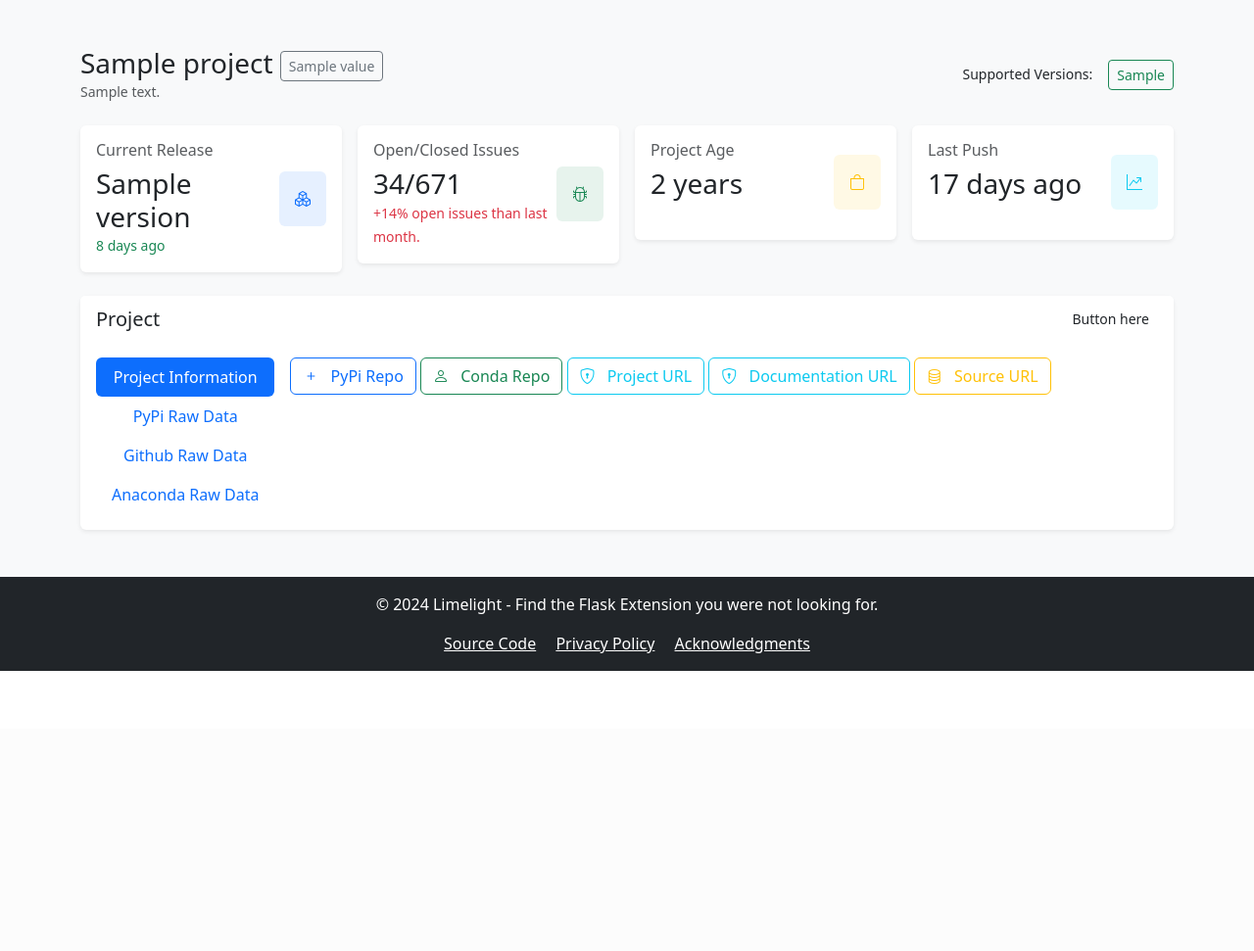
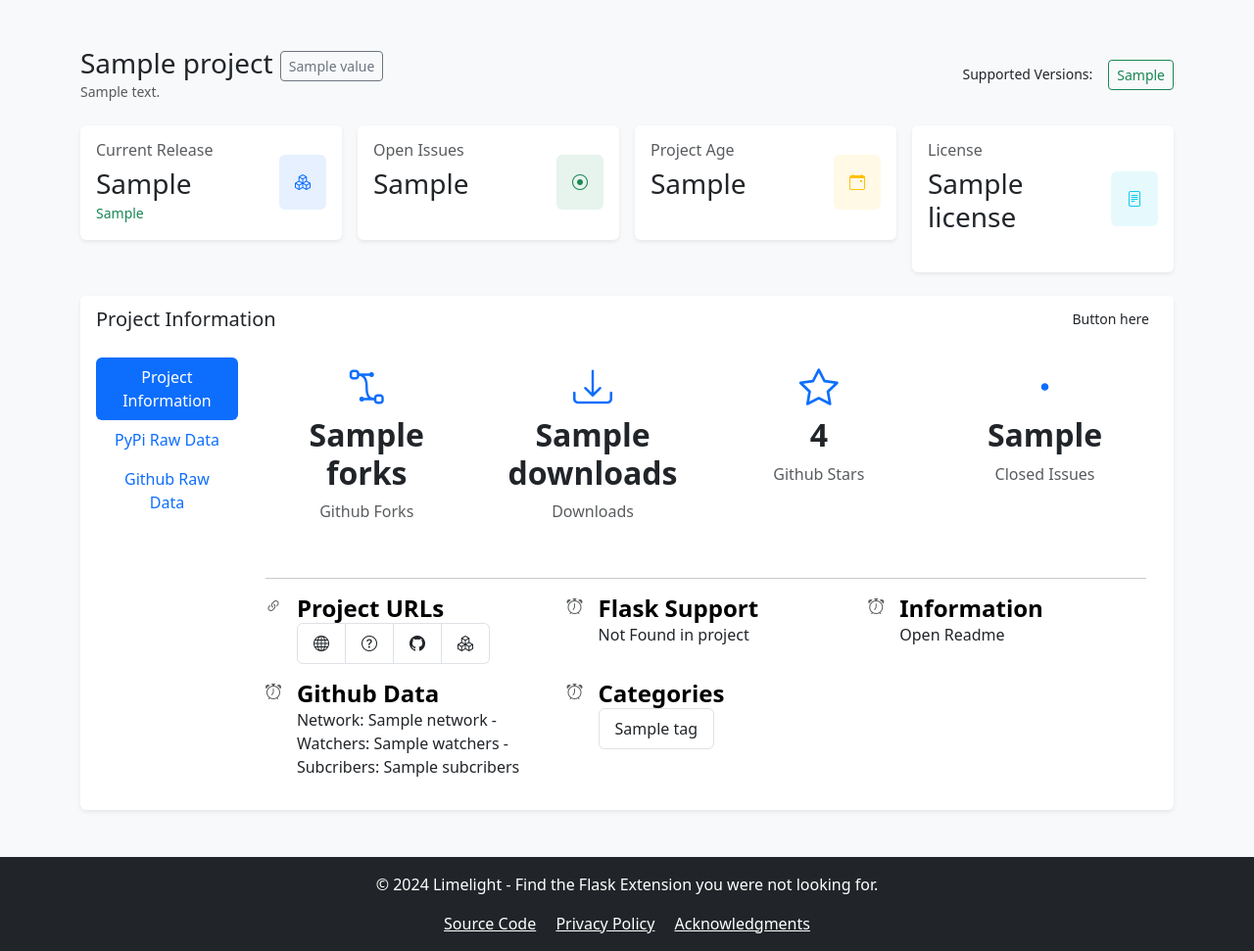
Before and after one commit to mariofix/limelight, a Flask app: template limelight/templates/website/project.html in a window 1280 px wide. Shown: the part 56-1027 px from the top of the page at 98% size. Before the commit the page ends 741 px from the top, so only its background shows below. Run offline with Flask 3, Linux system fonts and the light colour scheme; the template is opened without the code that fills it: most values are stand-ins (such as "Sample title", 1, 10 or a date in 2020); parts of the project's set-up code (start-up, migrations or seed data) failed here and were passed over.

Commit message:
latest stuff

```diff
--- a/limelight/admin/site.py
+++ b/limelight/admin/site.py
@@ -3,11 +3,10 @@ from flask_admin.theme import Bootstrap4Theme  # type: ignore
 from flask_babel import lazy_gettext as _
 
 from ..database import db
-from ..models import Project, ProjectStats, Tag
-from .views import ProjectAdmin, ProjectStatsAdmin, TagAdmin
+from ..models import Project, Tag
+from .views import ProjectAdmin, TagAdmin
 
 admin_site = Admin(name="limelight", theme=Bootstrap4Theme(swatch="pulse", fluid=False))
 
 admin_site.add_view(ProjectAdmin(Project, db.session, category=_("Projects")))
 admin_site.add_view(TagAdmin(Tag, db.session, category=_("Projects")))
-admin_site.add_view(ProjectStatsAdmin(ProjectStats, db.session, category=_("Projects")))
--- a/limelight/templates/website/project.html
+++ b/limelight/templates/website/project.html
@@ -30,12 +30,11 @@ endblock title %} {% block meta_content %}
       </div>
       <div class="d-flex gap-2">
         <span class="btn border-0 btn-sm">Supported Versions:</span>
-        {% if project.supported_python %} {% for python_version in
-        project.supported_python %}
+        {% if project.supported_python %}
         <button class="btn btn-outline-success btn-sm">
-          {{ python_version }}
+          {{ project.supported_python }}
         </button>
-        {% endfor %} {% else %}
+        {% else %}
         <button class="btn btn-outline-warning btn-sm">Not Informed</button>
         {% endif%}
       </div>
@@ -49,8 +48,8 @@ endblock title %} {% block meta_content %}
             <div class="d-flex justify-content-between align-items-center">
               <div>
                 <h6 class="text-muted mb-2">Current Release</h6>
-                <h3 class="mb-0">{{ project.pypi_data.info.version }}</h3>
-                <small class="text-success">8 days ago </small>
+                <h3 class="mb-0">{{ project.last_release }}</h3>
+                <small class="text-success">{{ project.last_release_ago() }}</small>
                 {% if project.pypi_data.info.yanked %}
                 - <small class="text-danger"> Yanked!</small>
                 {% endif %}
@@ -67,12 +66,12 @@ endblock title %} {% block meta_content %}
           <div class="card-body">
             <div class="d-flex justify-content-between align-items-center">
               <div>
-                <h6 class="text-muted mb-2">Open/Closed Issues</h6>
-                <h3 class="mb-0">34/671</h3>
-                <small class="text-danger"> +14% open issues than last month. </small>
+                <h6 class="text-muted mb-2">Open Issues</h6>
+                <h3 class="mb-0">{{ project.issues_open }}</h3>
+                <small class="text-danger">&nbsp; </small>
               </div>
               <div class="bg-success bg-opacity-10 p-3 rounded">
-                <i class="bi bi-bug text-success"></i>
+                <i class="bi bi-record-circle text-success"></i>
               </div>
             </div>
           </div>
@@ -84,13 +83,13 @@ endblock title %} {% block meta_content %}
             <div class="d-flex justify-content-between align-items-center">
               <div>
                 <h6 class="text-muted mb-2">Project Age</h6>
-                <h3 class="mb-0">2 years</h3>
+                <h3 class="mb-0">{{ project.first_release_ago() }}</h3>
                 <small class="text-danger">
                   &nbsp;
                 </small>
               </div>
               <div class="bg-warning bg-opacity-10 p-3 rounded">
-                <i class="bi bi-bag text-warning"></i>
+                <i class="bi bi-calendar-event text-warning"></i>
               </div>
             </div>
           </div>
@@ -101,14 +100,14 @@ endblock title %} {% block meta_content %}
           <div class="card-body">
             <div class="d-flex justify-content-between align-items-center">
               <div>
-                <h6 class="text-muted mb-2">Last Push</h6>
-                <h3 class="mb-0">17 days ago</h3>
+                <h6 class="text-muted mb-2">License</h6>
+                <h3 class="mb-0">{{ project.license }}</h3>
                 <small class="text-success">
                   &nbsp;
                 </small>
               </div>
               <div class="bg-info bg-opacity-10 p-3 rounded">
-                <i class="bi bi-graph-up-arrow text-info"></i>
+                <i class="bi bi-file-text text-info"></i>
               </div>
             </div>
           </div>
@@ -123,7 +122,7 @@ endblock title %} {% block meta_content %}
         <div class="card border-0 shadow-sm">
           <div class="card-header bg-white border-0">
             <div class="d-flex justify-content-between align-items-center">
-              <h5 class="mb-0">Project</h5>
+              <h5 class="mb-0">Project Information</h5>
               <button class="btn btn-sm">Button here</button>
             </div>
           </div>
@@ -139,39 +138,106 @@ endblock title %} {% block meta_content %}
                 <button class="nav-link" id="v-pills-ghdata-tab" data-bs-toggle="pill" data-bs-target="#v-pills-ghdata" type="button" role="tab" aria-controls="v-pills-ghdata" aria-selected="false">
                   Github Raw Data
                 </button>
-                <button class="nav-link" id="v-pills-anadata-tab" data-bs-toggle="pill" data-bs-target="#v-pills-anadata" type="button" role="tab" aria-controls="v-pills-anadata" aria-selected="false">
+                <!-- <button class="nav-link" id="v-pills-anadata-tab" data-bs-toggle="pill" data-bs-target="#v-pills-anadata" type="button" role="tab" aria-controls="v-pills-anadata" aria-selected="false">
                   Anaconda Raw Data
-                </button>
+                </button> -->
               </div>
               <div class="tab-content" id="v-pills-tabContent">
                 <div class="tab-pane fade show active" id="v-pills-home" role="tabpanel" aria-labelledby="v-pills-home-tab" tabindex="0">
-                  <div class="gap-2">
-                    <a href="https://pypi.org/project/{{ project.pypi_slug }}" class="btn btn-outline-primary" role="button">
-                      <i class="bi bi-plus me-2"></i> PyPi Repo
-                    </a>
-                    <a href="https://anaconda.org/{{ project.conda_slug }}" class="btn btn-outline-success" role="button">
-                      <i class="bi bi-person me-2"></i> Conda Repo
-                    </a>
-                    <a href="{{ project.project_url }}" class="btn btn-outline-info" role="button">
-                      <i class="bi bi-shield-lock me-2"></i> Project URL
-                    </a>
-                    <a href="{{ project.documentation_url }}" class="btn btn-outline-info" role="button">
-                      <i class="bi bi-shield-lock me-2"></i> Documentation URL
-                    </a>
-                    <a href="{{ project.source_url }}" class="btn btn-outline-warning" role="button">
-                      <i class="bi bi-database me-2"></i> Source URL
-                    </a>
+                  <div class="container" id="icon-grid">
+                    <div class="row">
+                      <div class="col-md-3 col-6 mb-4">
+                        <div class="text-center">
+                          <i class="bi bi-bezier2 fs-1 text-primary mb-2"></i>
+                          <h2 class="fw-bold">{{ project.forks }}</h2>
+                          <p class="text-muted">Github Forks</p>
+                        </div>
+                      </div>
+                      <div class="col-md-3 col-6 mb-4">
+                        <div class="text-center">
+                          <i class="bi bi-download fs-1 text-primary mb-2"></i>
+                          <h2 class="fw-bold">{{ project.downloads|default("No Data", boolean=True) }}</h2>
+                          <p class="text-muted">Downloads</p>
+                        </div>
+                      </div>
+                      <div class="col-md-3 col-6 mb-4">
+                        <div class="text-center">
+                          <i class="bi bi-star fs-1 text-primary mb-2"></i>
+                          <h2 class="fw-bold">{{ project.stars }}</h2>
+                          <p class="text-muted">Github Stars</p>
+                        </div>
+                      </div>
+                      <div class="col-md-3 col-6 mb-4">
+                        <div class="text-center">
+                          <i class="bi bi-dot fs-1 text-primary mb-2"></i>
+                          <h2 class="fw-bold">{{ project.issues_closed }}</h2>
+                          <p class="text-muted">Closed Issues</p>
+                        </div>
+                      </div>
+                    </div>
+                    <hr>
+
+                    <div class="row row-cols-lg-3 row-cols-sm-2 row-col-1">
+                      <div class="col d-flex align-items-start">
+                        <i class="bi bi-link-45deg text-body-secondary flex-shrink-0 me-3"></i>
+                        <div>
+                          <h3 class="fw-bold mb-0 fs-4 text-body-emphasis">Project URLs</h3>
+                          <ul class="list-group list-group-horizontal mb-3">
+                            <a href="" class="list-group-item list-group-item-action"><i class="bi bi-globe"></i></a>
+                            <a href="" class="list-group-item list-group-item-action"><i class="bi bi-question-circle"></i></a>
+                            <a href="" class="list-group-item list-group-item-action"><i class="bi bi-github"></i></a>
+                            <a href="" class="list-group-item list-group-item-action"><i class="bi bi-boxes"></i></a>
+                          </ul>
+                        </div>
+                      </div>
+                      <div class="col d-flex align-items-start">
+                        <i class="bi bi-alarm text-body-secondary flex-shrink-0 me-3"></i>
+                        <div>
+                          <h3 class="fw-bold mb-0 fs-4 text-body-emphasis">Flask Support</h3>
+                          <p>{{ project.supported_flask|default("Not Found in project", boolean=true) }}</p>
+                        </div>
+                      </div>
+                      <div class="col d-flex align-items-start">
+                        <i class="bi bi-alarm text-body-secondary flex-shrink-0 me-3"></i>
+                        <div>
+                          <h3 class="fw-bold mb-0 fs-4 text-body-emphasis">Information</h3>
+                          <p>Open Readme</p>
+                        </div>
+                      </div>
+
+
+                      <div class="col d-flex align-items-start">
+                        <i class="bi bi-alarm text-body-secondary flex-shrink-0 me-3"></i>
+                        <div>
+                          <h3 class="fw-bold mb-0 fs-4 text-body-emphasis">Github Data</h3>
+                          <p>Network: {{project.network}} - Watchers: {{project.watchers}} - Subcribers: {{project.subcribers}}</p>
+                        </div>
+                      </div>
+
+                      <div class="col d-flex align-items-start">
+                        <i class="bi bi-alarm text-body-secondary flex-shrink-0 me-3"></i>
+                        <div>
+                          <h3 class="fw-bold mb-0 fs-4 text-body-emphasis">Categories</h3>
+                          <ul class="list-group list-group-horizontal mb-3">
+                            {% for tag in project.tags %}
+                            <li class="list-group-item">{{tag.name}}</li>
+                            {% endfor %}
+                          </ul>
+                        </div>
+                      </div>
+                    </div>
                   </div>
                 </div>
+
                 <div class="tab-pane fade" id="v-pills-pypidata" role="tabpanel" aria-labelledby="v-pills-pypidata-tab" tabindex="0">
                   <div class="json_tree"></div>
                 </div>
                 <div class="tab-pane fade" id="v-pills-ghdata" role="tabpanel" aria-labelledby="v-pills-ghdata-tab" tabindex="0">
                   <div class="json_tree_gh"></div>
                 </div>
-                <div class="tab-pane fade" id="v-pills-anadata" role="tabpanel" aria-labelledby="v-pills-anadata-tab" tabindex="0">
+                <!-- <div class="tab-pane fade" id="v-pills-anadata" role="tabpanel" aria-labelledby="v-pills-anadata-tab" tabindex="0">
                   <div class="json_tree_ana"></div>
-                </div>
+                </div> -->
               </div>
             </div>
           </div>
@@ -185,13 +251,10 @@ endblock title %} {% block meta_content %}
 <script type="text/javascript">
   const data = {{ project.pypi_data| tojson }};
   const gh_data = {{ project.source_data| tojson }};
-  const ana_data = {{ project.conda_data| tojson }};
   const tree = jsonview.create(data);
   const tree_gh = jsonview.create(gh_data);
-  const tree_ana = jsonview.create(ana_data);
   jsonview.render(tree, document.querySelector(".json_tree"));
   jsonview.render(tree_gh, document.querySelector(".json_tree_gh"));
-  jsonview.render(tree_ana, document.querySelector(".json_tree_ana"));
-  <!-- jsonview.expand(tree); -->
+
 </script>
 {% endblock post_js%}
--- a/limelight/templates/website/tag.html
+++ b/limelight/templates/website/tag.html
@@ -44,19 +44,19 @@
                 <div class="card-body ps-0">
                   <div class="row">
                     <div class="col">
-                      <h3 class="mb-0"><a href="{{ url_for('website.get_project', slug=project.slug) }}">{{ project.title }}</a></h3>
+                      <h5 class="mb-0"><a href="{{ url_for('website.get_project', slug=project.slug) }}">{{ project.title }}</a></h5>
                     </div>
                     <div class="col-auto text-success">Current Release: {{ project.last_release }} published {{ project.last_release_ago() }}</div>
                   </div>
                   <div class="row">
                     <div class="col-md">
                       <div class="mt-3 list-inline list-inline-dots mb-0 text-secondary d-sm-block d-none">
-                        <div class="list-inline-item"><i class="bi bi-calendar-check"></i> {{ project.first_release_ago() }}</div>
-                        <div class="list-inline-item"><i class="bi bi-file-text"></i> {{ project.license }}</div>
                         <div class="list-inline-item"><i class="bi bi-bezier2"></i> {{ project.forks }}</div>
                         <div class="list-inline-item"><i class="bi bi-record-circle"></i> {{ project.issues_open }}</div>
                         <div class="list-inline-item"><i class="bi bi-star"></i> {{ project.stars }}</div>
                         <div class="list-inline-item"><i class="bi bi-download"></i> {{ project.downloads }}</div>
+                        <div class="list-inline-item"><i class="bi bi-calendar-check"></i> {{ project.first_release_ago() }}</div>
+                        <div class="list-inline-item"><i class="bi bi-file-text"></i> {{ project.license }}</div>
                       </div>
                     </div>
                     <div class="col-md-auto">
```
Also changed, not shown: limelight/admin/views.py (+1 -7 lines).
